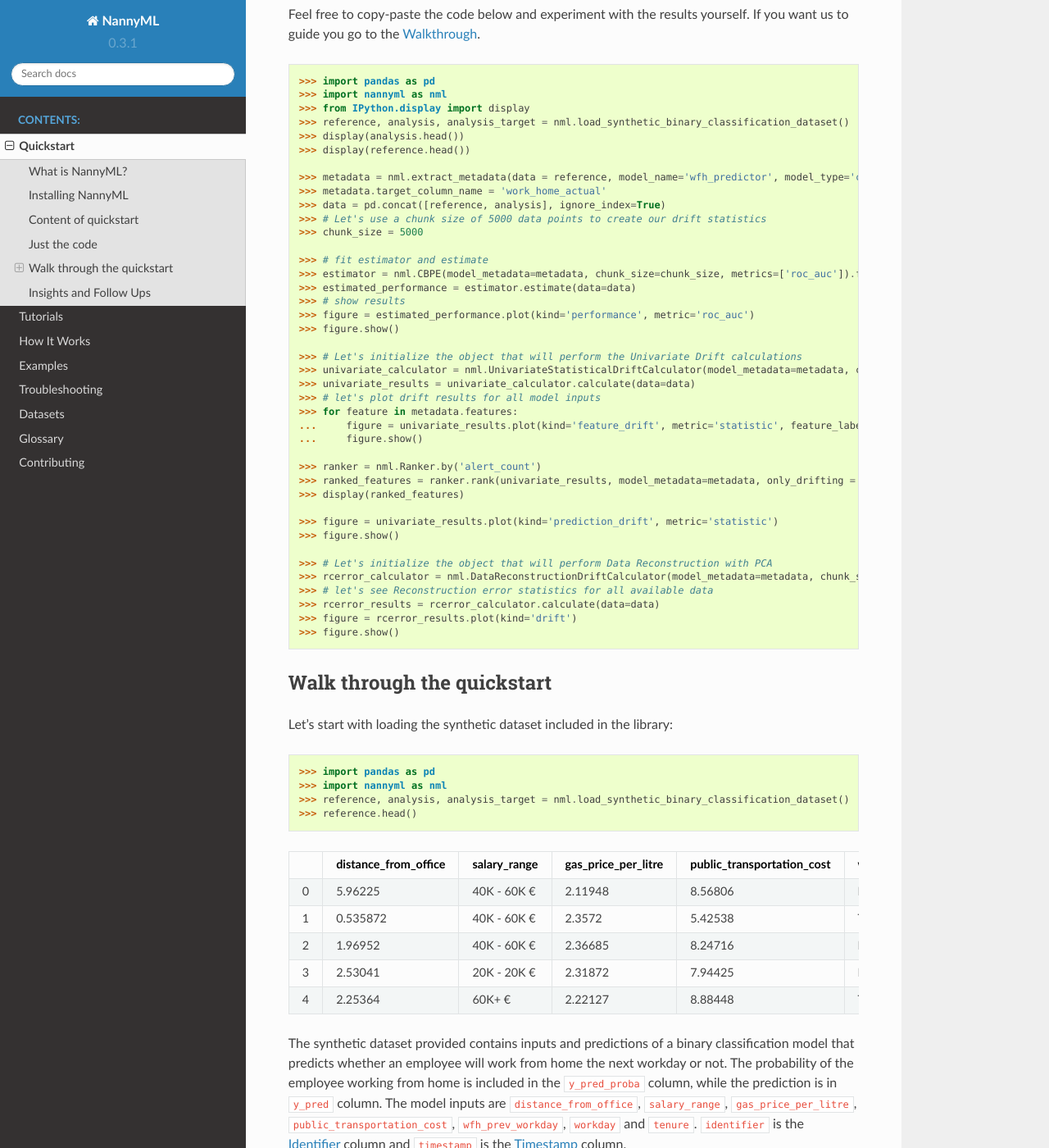
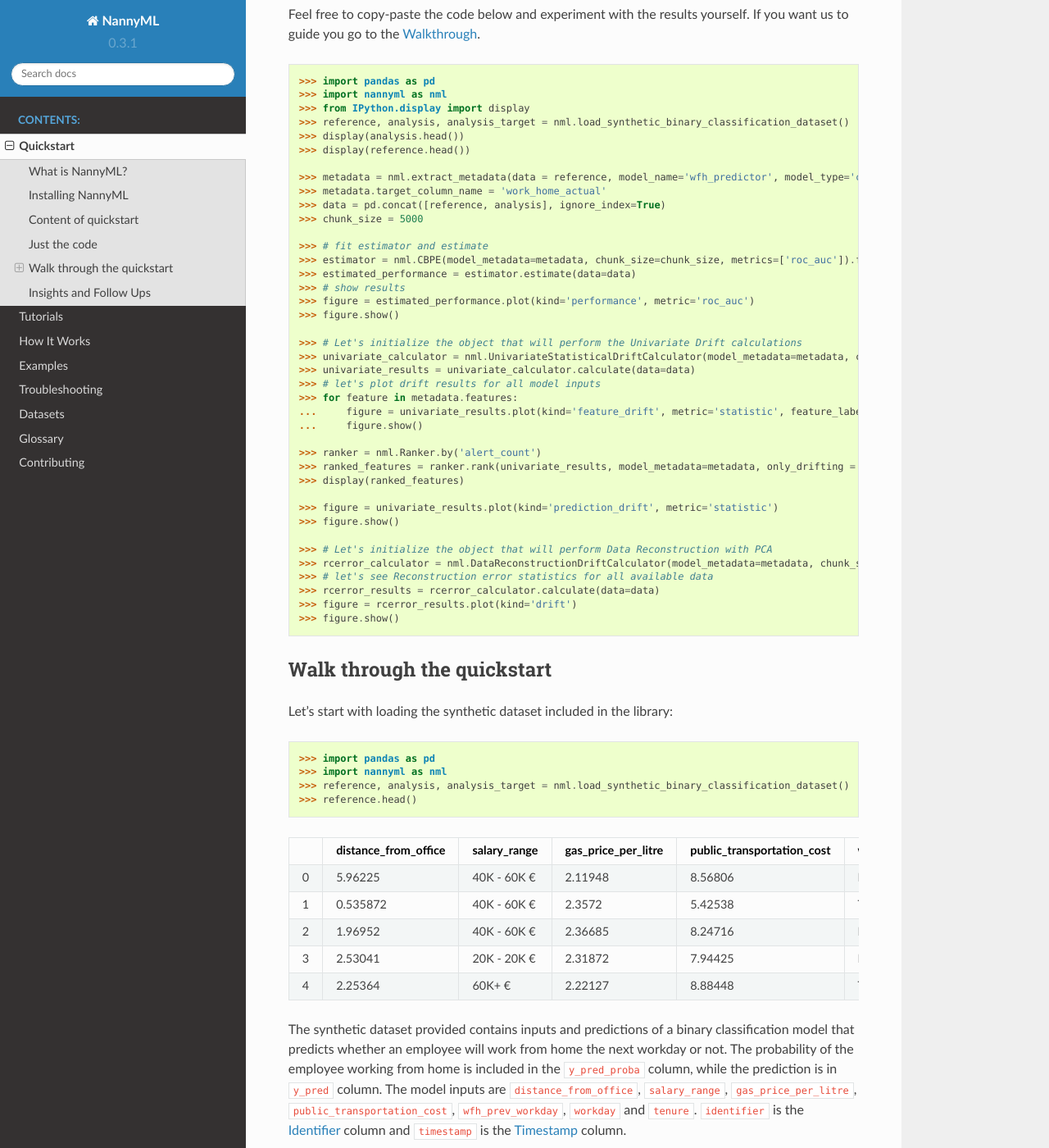
Before and after one commit to NannyML/nannyml, a Sphinx documentation site: the page built from docs/quick.rst, in a window 1280 px wide and 1400 px high, scrolled down 829 px. Shown: the whole window at 82% size. Built offline with Sphinx 7.4.7 and the Read the Docs theme 2.0.0, drawn with Linux system fonts in a browser that asks for light colours; pages that are not in the unit, such as notebooks, are missing from menus; some of the changed text lies outside the part shown.

Commit message:
update quickstart

```diff
--- a/docs/quick.rst
+++ b/docs/quick.rst
@@ -61,7 +61,6 @@ the :ref:`Walkthrough<walk_through_the_quickstart>`.
     >>> metadata = nml.extract_metadata(data = reference, model_name='wfh_predictor', model_type='classification_binary', exclude_columns=['identifier'])
     >>> metadata.target_column_name = 'work_home_actual'
     >>> data = pd.concat([reference, analysis], ignore_index=True)
-    >>> # Let's use a chunk size of 5000 data points to create our drift statistics
     >>> chunk_size = 5000
 
     >>> # fit estimator and estimate
@@ -140,7 +139,6 @@ way we will split our data into :term:`Data Chunks<Data Chunk>`.
     >>> metadata = nml.extract_metadata(data = reference, model_name='wfh_predictor', model_type='classification_binary', exclude_columns=['identifier'])
     >>> metadata.target_column_name = 'work_home_actual'
     >>> data = pd.concat([reference, analysis], ignore_index=True)
-    >>> # Let's use a chunk size of 5000 data points to create our drift statistics
     >>> chunk_size = 5000
 
 The data are already split into a reference and an analysis periods. NannyML uses the **reference period** to
```
